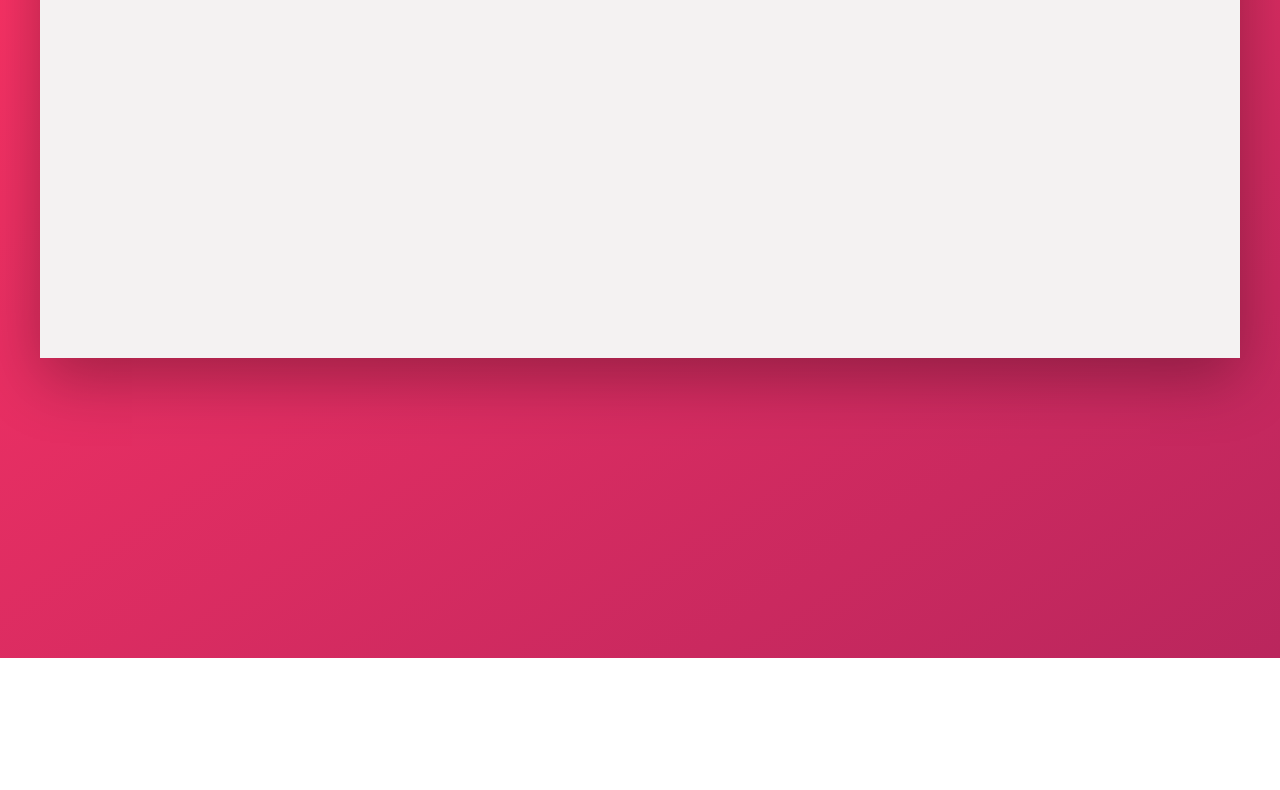
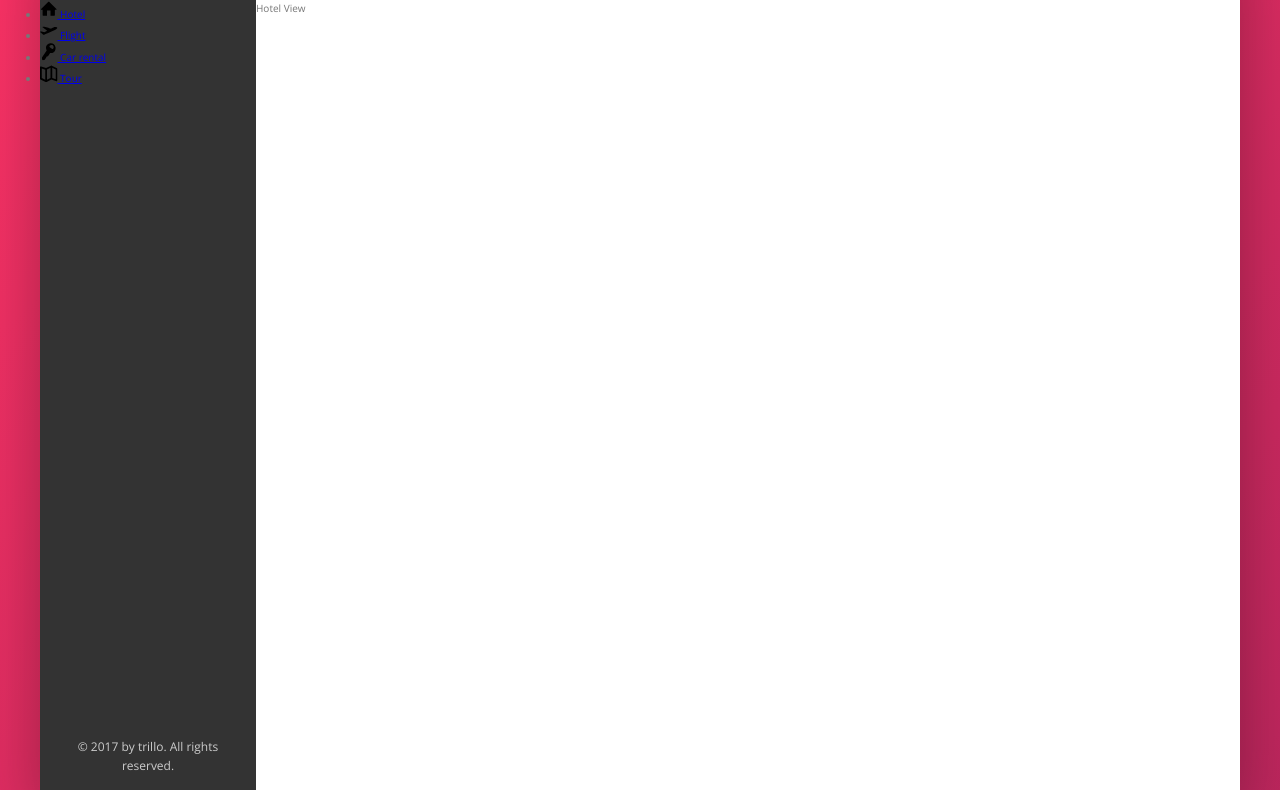
Before and after one commit to kiethohoai/trillo-project, a website: page index.html in a window 1280 px wide. Shown: the part 150-940 px from the top of the page. Before the commit the page ends 808 px from the top, so only its background shows below. Drawn offline with nearby package versions, Linux system fonts and the light colour scheme.

Commit message:
012 Building the Navigation - Part 1

```diff
--- a/index.html
+++ b/index.html
@@ -52,7 +52,48 @@
       <!-- todo CONTENT -->
       <div class="content">
         <!-- fixme SIDEBAR -->
-        <nav class="sidebar">Sidebar</nav>
+        <nav class="sidebar">
+          <ul class="side-nav">
+            <li class="side-nav__item">
+              <a class="side-nav__link" href="#!">
+                <svg class="side-nav__icon">
+                  <use href="img/sprite.svg#icon-home"></use>
+                </svg>
+                <span>Hotel</span>
+              </a>
+            </li>
+
+            <li class="side-nav__item">
+              <a class="side-nav__link" href="#!">
+                <svg class="side-nav__icon">
+                  <use href="img/sprite.svg#icon-aircraft-take-off"></use>
+                </svg>
+                <span>Flight</span>
+              </a>
+            </li>
+
+            <li class="side-nav__item">
+              <a class="side-nav__link" href="#!">
+                <svg class="side-nav__icon">
+                  <use href="img/sprite.svg#icon-key"></use>
+                </svg>
+                <span>Car rental</span>
+              </a>
+            </li>
+
+            <li class="side-nav__item">
+              <a class="side-nav__link" href="#!">
+                <svg class="side-nav__icon">
+                  <use href="img/sprite.svg#icon-map"></use>
+                </svg>
+                <span>Tour</span>
+              </a>
+            </li>
+          </ul>
+
+          <div class="legal">&copy; 2017 by trillo. All rights reserved.</div>
+        </nav>
+
         <!-- fixme HOTEL VIEW -->
         <main class="hotel-view">Hotel View</main>
       </div>
--- a/sass/_components.scss
+++ b/sass/_components.scss
@@ -114,3 +114,26 @@
     margin-right: 0.5rem;
   }
 }
+
+// OPTIMIZE SIDEBAR
+// sidebar navigation
+.side-nav {
+  &__item {
+  }
+
+  &__link {
+  }
+
+  &__icon {
+    width: 1.75rem;
+    height: 1.75rem;
+  }
+}
+
+// Legal Text
+.legal {
+  font-size: 1.2rem;
+  text-align: center;
+  color: var(--color-grey-light-4);
+  padding: 2.5rem;
+}
--- a/sass/_layout.scss
+++ b/sass/_layout.scss
@@ -1,6 +1,6 @@
 .container {
   max-width: 120rem;
-  margin: 8px auto;
+  margin: 8rem auto;
   background-color: var(--color-grey-light-2);
   box-shadow: 0 2rem 6rem rgba(0, 0, 0, 0.3);
 
@@ -23,9 +23,15 @@
 .sidebar {
   background-color: var(--color-grey-dark-1);
   flex: 0 0 18%;
+
+  display: flex;
+  flex-direction: column;
+  justify-content: space-between;
 }
 
 .hotel-view {
   background-color: #fff;
   flex: 1;
+
+  height: 80rem;
 }
```
Also changed, not shown: README.MD, css/main.css, 1 other file.
